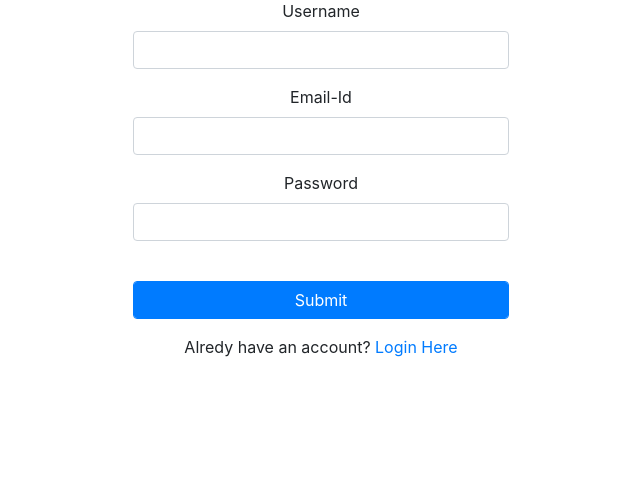
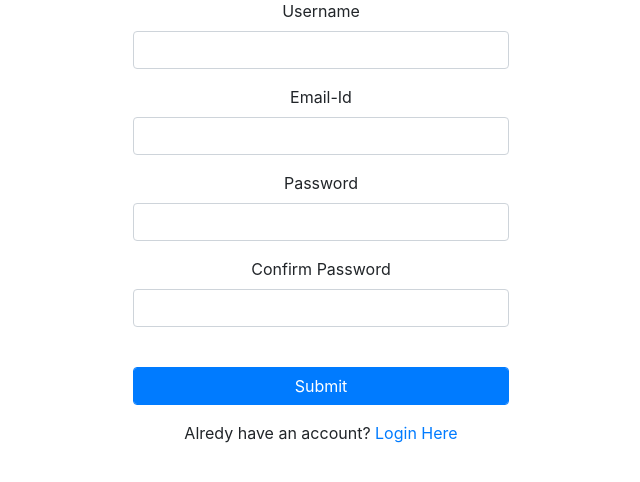
Before and after one commit to ShreyaMulay/django_login, a Django app: page / in a window 1280 px wide. Shown: the part 128-610 px from the top of the page, without its empty margins (319-959 px from the left). Run offline with Django 3.2, Linux system fonts and the light colour scheme; some libraries are stand-ins or nearby versions.

Commit message:
Update index.html

```diff
--- a/login/templates/index.html
+++ b/login/templates/index.html
@@ -16,8 +16,37 @@
             <label for="password">Password</label>
             <input type="password" name="password"  class="form-control" required="required"/>
         </div>
+	<div class="form-group">
+            <label for="password">Confirm Password</label>
+            <input type="password" name="password2"  class="form-control" required="required"/>
+
+        </div>
+	    <script>
+		function checkPassword(form) {
+				password1 = form.password.value;
+				password2 = form.password2.value;
+
+				if (password1 == '')
+					alert ("Please enter Password");
 
 
+				else if (password2 == '')
+					alert ("Please enter confirm password");
+
+
+				else if (password1 != password2) {
+					alert ("\nPassword did not match: Please try again...")
+					return false;
+				}
+
+
+				else{
+					alert("Register Successfully!!!!")
+					return true;
+				}
+			}
+
+	</script>
         <br />
 
         <div class="form-group">
```
